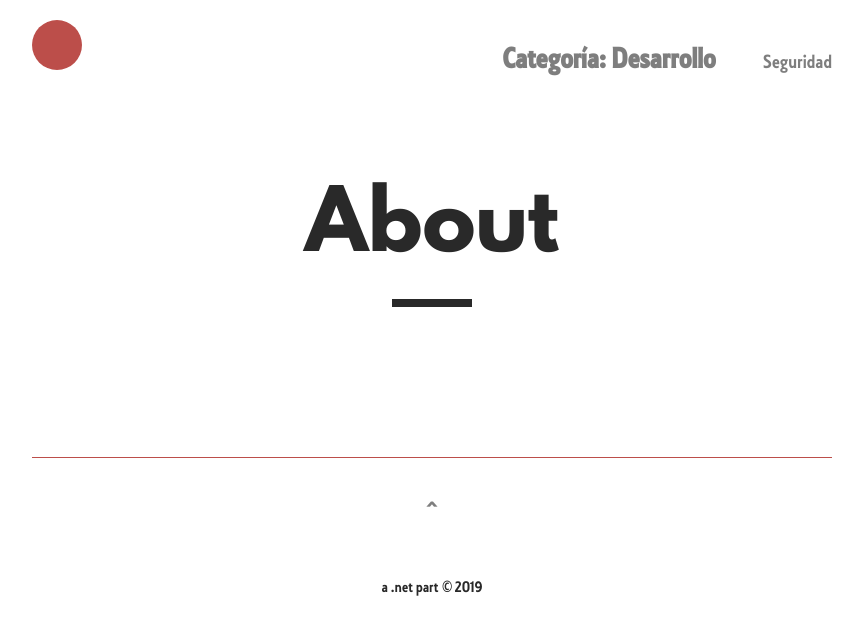
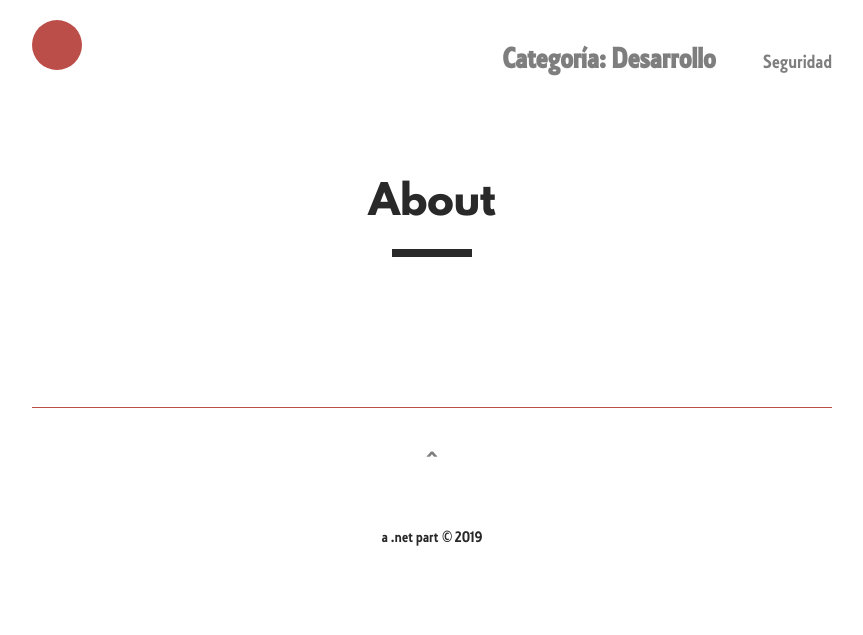
Before and after one commit to Rocmpr/blog, a Jekyll site: the page built from _pages/about.md, in a window 1280 px wide. Shown: the top 635 px of the page, without its empty margins (208-1071 px from the left). Built offline with Jekyll 4.4.1, drawn with Linux system fonts in a browser that asks for light colours.

Commit message:
Titles Size

```diff
--- a/_sass/tale/_base.scss
+++ b/_sass/tale/_base.scss
@@ -33,7 +33,6 @@ h1{
   color: $default-shade;
   font-family: 'League Spartan';
   line-height: normal;
-  font-size: 2rem;
 }
 h2,
 h3{
--- a/_sass/tale/_post.scss
+++ b/_sass/tale/_post.scss
@@ -15,7 +15,7 @@
   &-title {
     color: $default-shade;
     font-family: 'League Spartan';
-    font-size: 4rem;
+    font-size: 2rem;
     margin: 1rem 0;
     text-align: center;
   }
```
